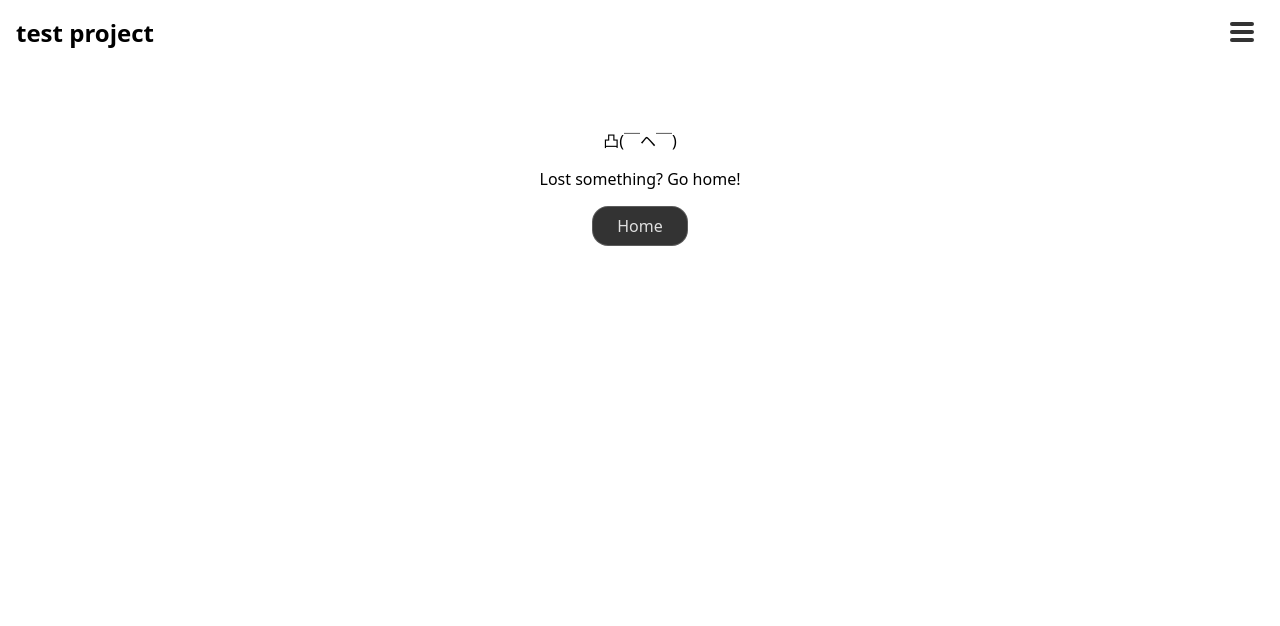
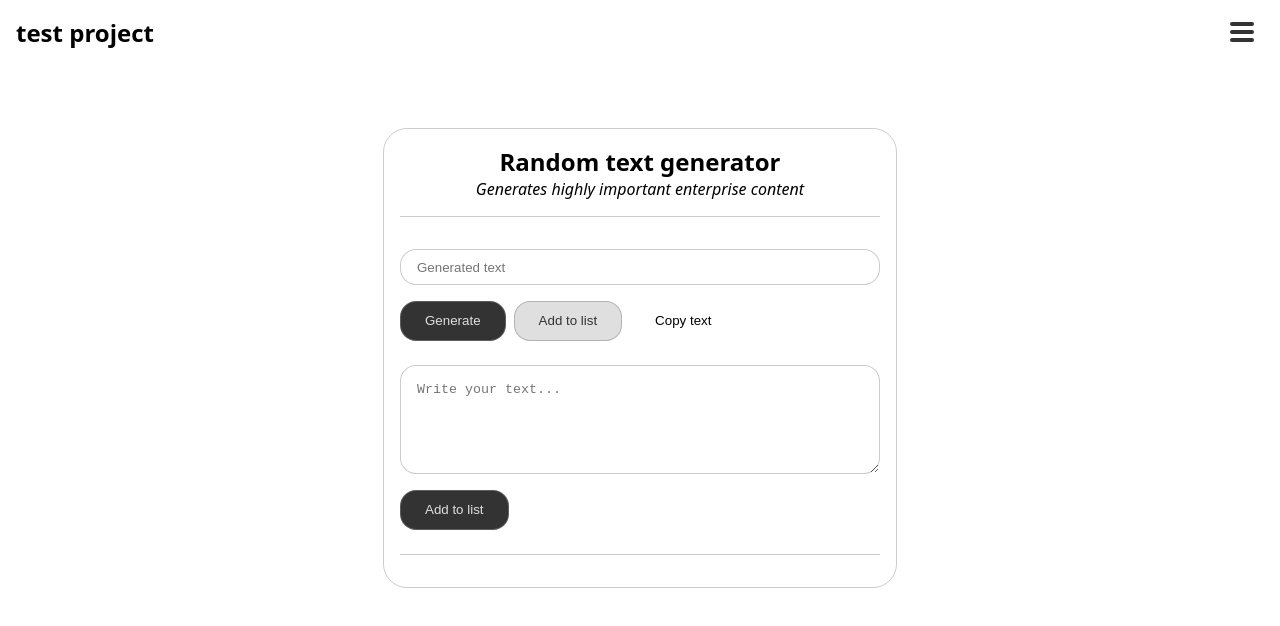
Before and after one commit to johnSmith8338/angular-necessary-features, an Angular app: page /#/copy-to-clipboard in a window 1280 px wide. Shown: the top 626 px of the page. Built offline with nearby package versions, Linux system fonts and the light colour scheme.

Commit message:
- copy button in component

```diff
--- a/src/app/app.routes.ts
+++ b/src/app/app.routes.ts
@@ -10,6 +10,7 @@ import { ClickOutsideTest } from './pages/click-outside-test/click-outside-test'
 import { DragDropList } from './pages/drag-drop-list/drag-drop-list';
 import { DragResize } from './pages/drag-resize/drag-resize';
 import { CdkModal } from './pages/cdk-modal/cdk-modal';
+import { CopyToClipboard } from './pages/copy-to-clipboard/copy-to-clipboard';
 
 export const routes: Routes = [
     {
@@ -93,6 +94,14 @@ export const routes: Routes = [
         }
     },
     {
+        path: 'copy-to-clipboard',
+        component: CopyToClipboard,
+        data: {
+            title: 'copy',
+            showInMenu: true,
+        }
+    },
+    {
         path: '**',
         component: NotFound,
         data: {
--- a/src/app/pages/cdk-modal/cdk-modal-form/cdk-modal-form.html
+++ b/src/app/pages/cdk-modal/cdk-modal-form/cdk-modal-form.html
@@ -2,14 +2,23 @@
     <h3>Sign Up</h3>
     <em>It's totaly free! ;P</em>
 </div>
-<form class="body" [formGroup]="signUp">
+<form class="body" [formGroup]="signUp" (ngSubmit)="submit()">
     <label for="name">
         <span>Name:</span>
         <input type="text" id="name" formControlName="name" placeholder="Name" />
+        @if (name.touched && name.invalid) {
+            <small class="error">Name is required</small>
+        }
     </label>
     <label for="email">
         <span>Email:</span>
         <input type="email" id="email" formControlName="email" placeholder="Email" />
+        @if (email.touched && email.errors?.['required']) {
+            <small class="error">Email is required</small>
+        }
+        @if (email.touched && email.errors?.['email']) {
+            <small class="error">Invalid email format</small>
+        }
     </label>
     <button type="submit" class="button">Submit</button>
     <button class="button outline" (click)="closeModal()">Close</button>
--- a/src/app/pages/cdk-modal/cdk-modal-form/cdk-modal-form.scss
+++ b/src/app/pages/cdk-modal/cdk-modal-form/cdk-modal-form.scss
@@ -22,10 +22,6 @@
 
 label {
   display: grid;
-  grid-auto-flow: column;
-  grid-template-columns: 48px 1fr;
-  gap: 4px;
-  align-items: center;
 }
 
 button {
@@ -35,3 +31,7 @@ button {
     margin-block-start: 16px;
   }
 }
+
+.error {
+  color: #bd0000;
+}
--- a/src/app/pages/cdk-modal/cdk-modal-form/cdk-modal-form.ts
+++ b/src/app/pages/cdk-modal/cdk-modal-form/cdk-modal-form.ts
@@ -32,6 +32,31 @@ export class CdkModalForm {
     }),
   })
 
+  protected get name() {
+    return this.signUp.controls.name;
+  }
+  protected get email() {
+    return this.signUp.controls.email;
+  }
+
+  protected submit() {
+    if (this.signUp.invalid) {
+      this.signUp.markAllAsTouched();
+      return;
+    }
+
+    const { name, email } = this.signUp.getRawValue();
+
+    alert(`Name: ${name}\nEmail: ${email}`);
+
+    this.signUp.reset({
+      name: '',
+      email: '',
+    })
+
+    this.closeModal();
+  }
+
   protected closeModal() {
     this.dialogRef?.close();
   }
--- /dev/null
+++ b/src/app/pages/copy-to-clipboard/copy-to-clipboard.html
@@ -0,0 +1,37 @@
+<div class="content">
+    <div class="header">
+        <h2>Random text generator</h2>
+        <em>Generates highly important enterprise content</em>
+    </div>
+    <div class="body">
+        <div class="section">
+            <input type="text" [ngModel]="generatedText()" placeholder="Generated text" readonly />
+            <div class="actions">
+                <button class="button" type="button" (click)="generateText()">Generate</button>
+                <button class="button outline" type="button" (click)="addGeneratedText()">Add to list</button>
+                <!-- to copy button we add what is need to be copied inour case 'generatedText' -->
+                <button
+                    class="button opaque"
+                    type="button"
+                    [cdkCopyToClipboard]="generatedText()"
+                    (cdkCopyToClipboardCopied)="onCopied()">
+                    Copy text
+                </button>
+            </div>
+        </div>
+        <div class="section">
+            <textarea rows="5" placeholder="Write your text..." [ngModel]="customText()" (ngModelChange)="customText.set($event)"></textarea>
+            <button type="button" class="button" (click)="addCustomText()">Add to list</button>
+        </div>
+        <ul class="list">
+            @for (item of items(); track item; let i=$index) {
+                <li class="item">{{`${i}. ${item}`}}</li>
+            }
+        </ul>
+    </div>
+    @if (copied()) {
+        <div class="notification">
+            <p>Text copied successfully! （*＾-＾*）</p>
+        </div>
+    }
+</div>
--- /dev/null
+++ b/src/app/pages/copy-to-clipboard/copy-to-clipboard.scss
@@ -0,0 +1,51 @@
+@use 'import' as app;
+
+:host {
+  display: block;
+  padding-block-start: 64px;
+}
+
+.content {
+  padding: 16px;
+  margin-inline: auto;
+  @extend %card-view;
+}
+
+.header {
+  padding-block-end: 16px;
+  border-bottom: 1px solid hsl(0 0% 0% / 0.2);
+  text-align: center;
+}
+
+.body {
+  display: grid;
+  gap: 24px;
+  padding-block-start: 16px;
+}
+
+.section {
+  display: grid;
+  gap: 16px;
+}
+
+.actions {
+  display: flex;
+  gap: 8px;
+}
+
+.list {
+  padding-block-start: 16px;
+  border-top: 1px solid hsl(0 0% 0% / 0.2);
+}
+
+.notification {
+  display: grid;
+  position: fixed;
+  inset: auto auto 48px;
+  padding: 16px;
+  background-color: #333;
+  color: #d8d8d8;
+  corner-shape: squircle;
+  border-radius: 16px;
+  border: 1px solid hsl(0 0% 0% / 0.2);
+}
--- /dev/null
+++ b/src/app/pages/copy-to-clipboard/copy-to-clipboard.ts
@@ -0,0 +1,64 @@
+import { ClipboardModule } from '@angular/cdk/clipboard';
+import { ChangeDetectionStrategy, Component, signal } from '@angular/core';
+import { FormsModule } from "@angular/forms";
+
+@Component({
+  selector: 'app-copy-to-clipboard',
+  imports: [FormsModule, ClipboardModule],
+  templateUrl: './copy-to-clipboard.html',
+  styleUrl: './copy-to-clipboard.scss',
+  changeDetection: ChangeDetectionStrategy.OnPush,
+})
+export class CopyToClipboard {
+  protected readonly minWordds = 10;
+  protected readonly maxWordds = 20;
+
+  protected readonly generatedText = signal('');
+  protected readonly customText = signal('');
+
+  protected readonly items = signal<string[]>([]);
+  protected copied = signal(false);
+
+  private copiedTimeout?: ReturnType<typeof setTimeout>;
+  private readonly dictionary = ['angular', 'signal', 'component', 'template', 'observable', 'frontend', 'typescript', 'developer', 'interface', 'service', 'directive', 'performance', 'button', 'modal', 'layout', 'responsive', 'application', 'modern', 'architecture', 'design', 'keyboard', 'animation', 'validation', 'container', 'element', 'browser', 'optimization', 'configuration', 'dynamic', 'production',]
+
+  protected generateText() {
+    const wordsCount = this.random(this.minWordds, this.maxWordds);
+    const text = Array.from({ length: wordsCount }, () => this.randomWord()).join(' ');
+    this.generatedText.set(this.capitalize(text) + '.');
+  }
+
+  protected addGeneratedText() {
+    const value = this.generatedText().trim();
+    if (!value) return;
+    this.items.update(list => [value, ...list]);
+  }
+
+  protected addCustomText() {
+    const value = this.customText().trim();
+    if (!value) return;
+    this.items.update(list => [value, ...list]);
+    this.customText.set('');
+  }
+
+  private randomWord(): string {
+    const index = this.random(0, this.dictionary.length - 1);
+    return this.dictionary[index];
+  }
+
+  private random(min: number, max: number): number {
+    return Math.floor(Math.random() * (max - min + 1) + min);
+  }
+
+  private capitalize(value: string): string {
+    return value.charAt(0).toUpperCase() + value.slice(1);
+  }
+
+  onCopied() {
+    this.copied.set(true);
+    clearTimeout(this.copiedTimeout);
+    this.copiedTimeout = setTimeout(() => {
+      this.copied.set(false);
+    }, 3000);
+  }
+}
--- a/src/styles.scss
+++ b/src/styles.scss
@@ -65,15 +65,34 @@
             color: #333;
         }
 
+        &.opaque {
+            background-color: transparent;
+            color: inherit;
+            border-color: transparent;
+        }
+
         &.danger {
             background-color: #bd0000;
         }
     }
 
-    input {
+    input:not([type='checkbox'], [type='radio']) {
         height: 32px;
-        border-radius: 4px;
+        corner-shape: squircle;
+        border-radius: 16px;
         border: 1px solid hsl(0 0% 0% / 0.2);
         padding-inline: 16px;
+        min-inline-size: 288px;
+        max-inline-size: 480px;
+    }
+
+    textarea {
+        corner-shape: squircle;
+        border-radius: 16px;
+        border: 1px solid hsl(0 0% 0% / 0.2);
+        padding: 16px;
+        min-inline-size: 288px;
+        max-inline-size: 480px;
+        box-sizing: border-box;
     }
 }
```
